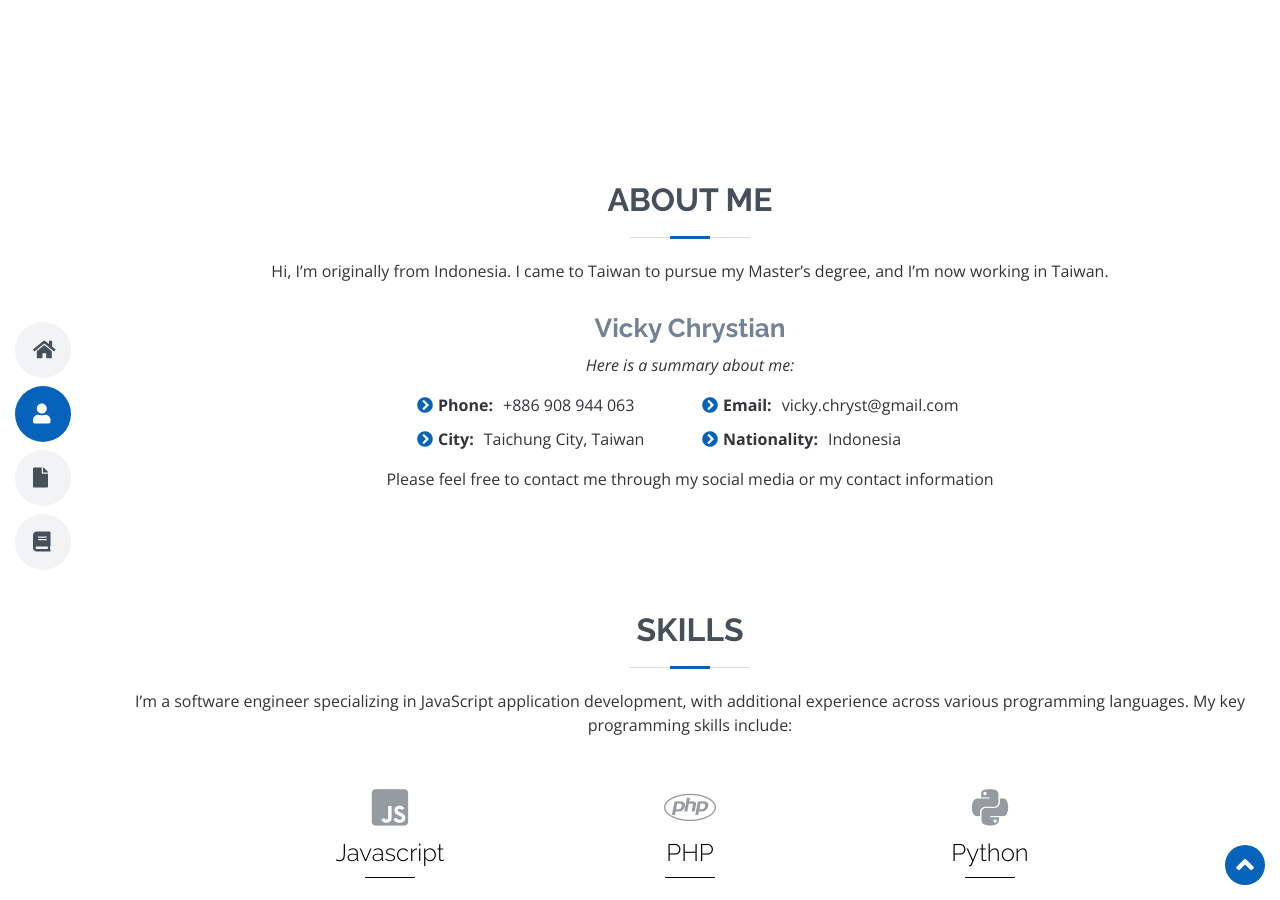
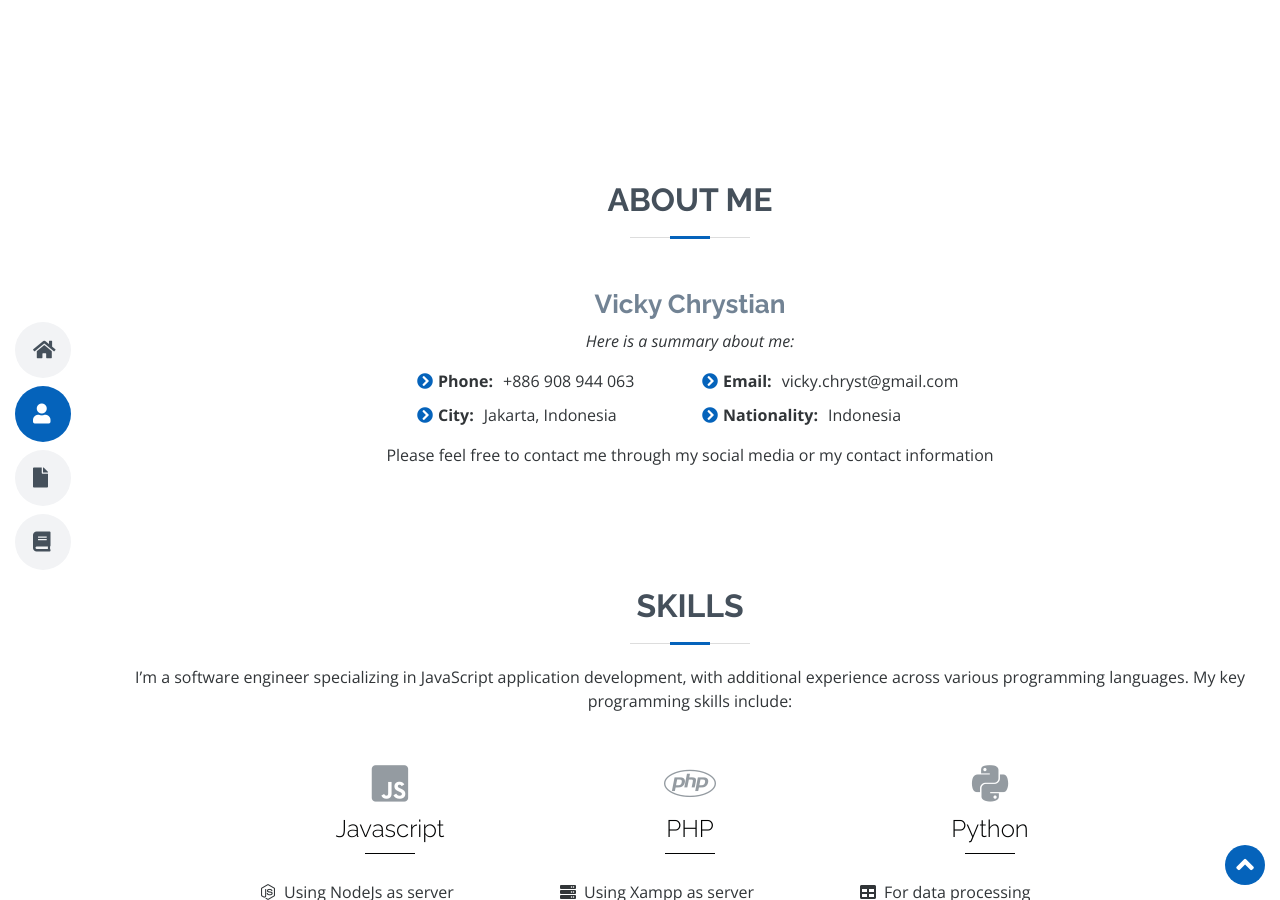
Before and after one commit to chryspii/me, a Jekyll site: the page built from index.markdown, in a window 1280 px wide and 900 px high, scrolled down 779 px. Built offline with Jekyll 4.4.1, drawn with Linux system fonts in a browser that asks for light colours; nearby versions of some CDN libraries.

Commit message:
Change about me

```diff
--- a/_data/info.yml
+++ b/_data/info.yml
@@ -2,6 +2,6 @@ name: Vicky Chrystian
 fullname: Vicky Chrystian
 phone: '+886 908 944 063'
 email: 'vicky.chryst@gmail.com'
-city: 'Taichung City, Taiwan'
+city: 'Jakarta, Indonesia'
 nationality: 'Indonesia'
-summary: "Hi, I’m originally from Indonesia. I came to Taiwan to pursue my Master’s degree, and I’m now working in Taiwan."
+summary: ""
```
